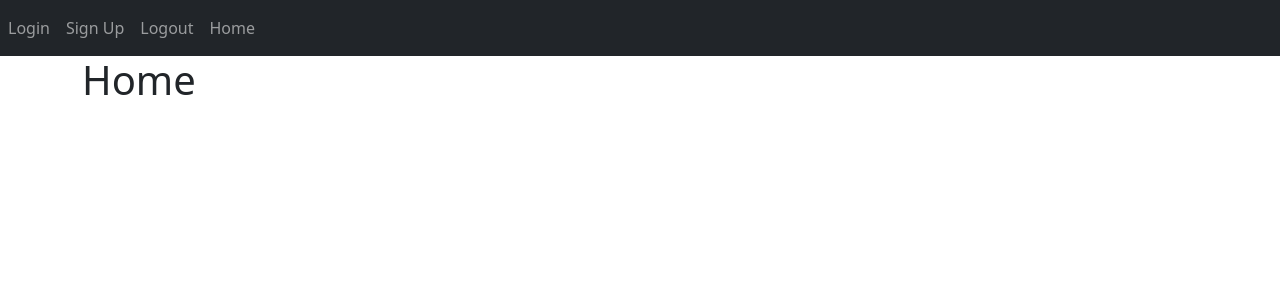
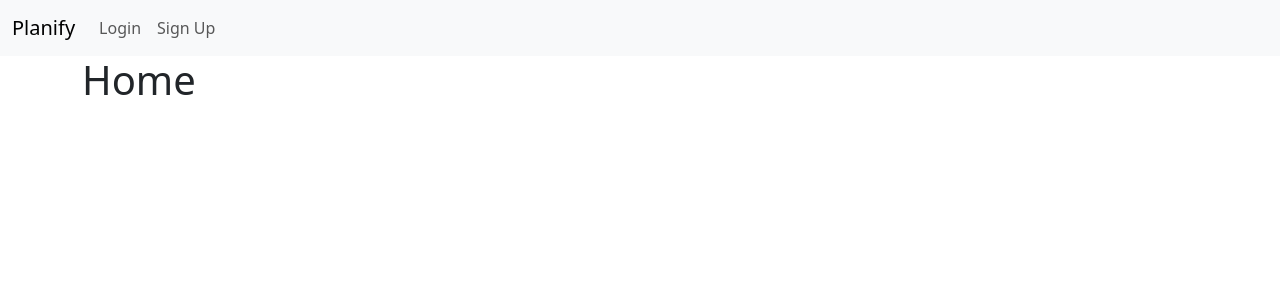
Before and after one commit to rushiljadia/Planify, a Flask app: page / in a window 1280 px wide. Shown: the top 300 px of the page. Run offline with Flask 3, Linux system fonts and the light colour scheme.

Commit message:
Edits to navbar

```diff
--- a/app/templates/base.html
+++ b/app/templates/base.html
@@ -13,23 +13,50 @@
   </head>
   <body>
     <!-- Navbar -->
-    <nav class="navbar navbar-expand-lg navbar-dark bg-dark">
-      <button
-        class="navbar-toggler"
-        type="button"
-        data-toggle="collapse"
-        data-target="#navbar"
-      >
-        <span class="navbar-toggler-icon"></span>
-      </button>
-      <div class="collapse navbar-collapse" id="navbar">
-        <div class="navbar-nav">
-          <a class="nav-item nav-link" id="login" href="/login">Login</a>
-          <a class="nav-item nav-link" id="sign-up" href="/sign-up">Sign Up</a>
-          <a class="nav-item nav-link" id="logout" href="/logout">Logout</a>
-          <a class="nav-item nav-link" id="home" href="/">Home</a>
+    <!-- Navbar -->
+    <nav class="navbar navbar-expand-lg navbar-light bg-light">
+      <!-- Container wrapper -->
+      <div class="container-fluid">
+        <!-- Toggle button -->
+        <button
+          class="navbar-toggler"
+          type="button"
+          data-mdb-toggle="collapse"
+          data-mdb-target="#navbarSupportedContent"
+          aria-controls="navbarSupportedContent"
+          aria-expanded="false"
+          aria-label="Toggle navigation"
+        >
+          <i class="fas fa-bars"></i>
+        </button>
+
+        <!-- Collapsible wrapper -->
+        <div class="collapse navbar-collapse" id="navbarSupportedContent">
+          <!-- Navbar brand -->
+          <a class="navbar-brand mt-2 mt-lg-0" href="/"> Planify </a>
+          <!-- Left links -->
+          <ul class="navbar-nav me-auto mb-2 mb-lg-0">
+            <li class="nav-item">
+              <a class="nav-link" href="/login">Login</a>
+            </li>
+            <li class="nav-item">
+              <a class="nav-link" href="/sign-up">Sign Up</a>
+            </li>
+          </ul>
+          <!-- Left links -->
         </div>
+        <!-- Collapsible wrapper -->
+
+        <!-- Right elements -->
+        <div class="d-flex align-items-center">
+          <!-- Icon -->
+          <a class="text-reset me-3" href="#">
+            <i class="fas fa-shopping-cart"></i>
+          </a>
+        </div>
+        <!-- Right elements -->
       </div>
+      <!-- Container wrapper -->
     </nav>
     <!-- Navbar -->
 
```
Also changed, not shown: app/__init__.py (+0 -12 lines).
